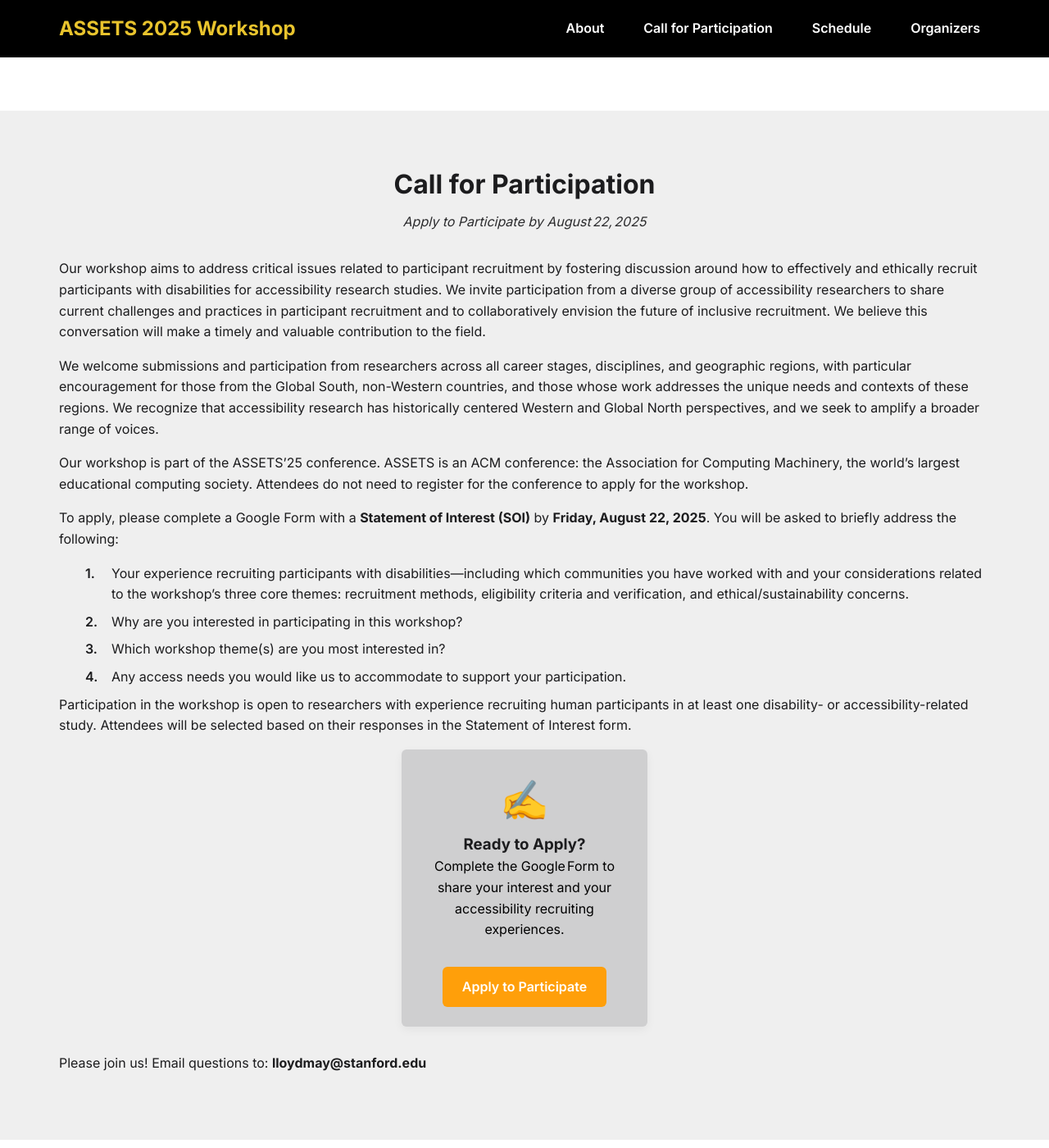
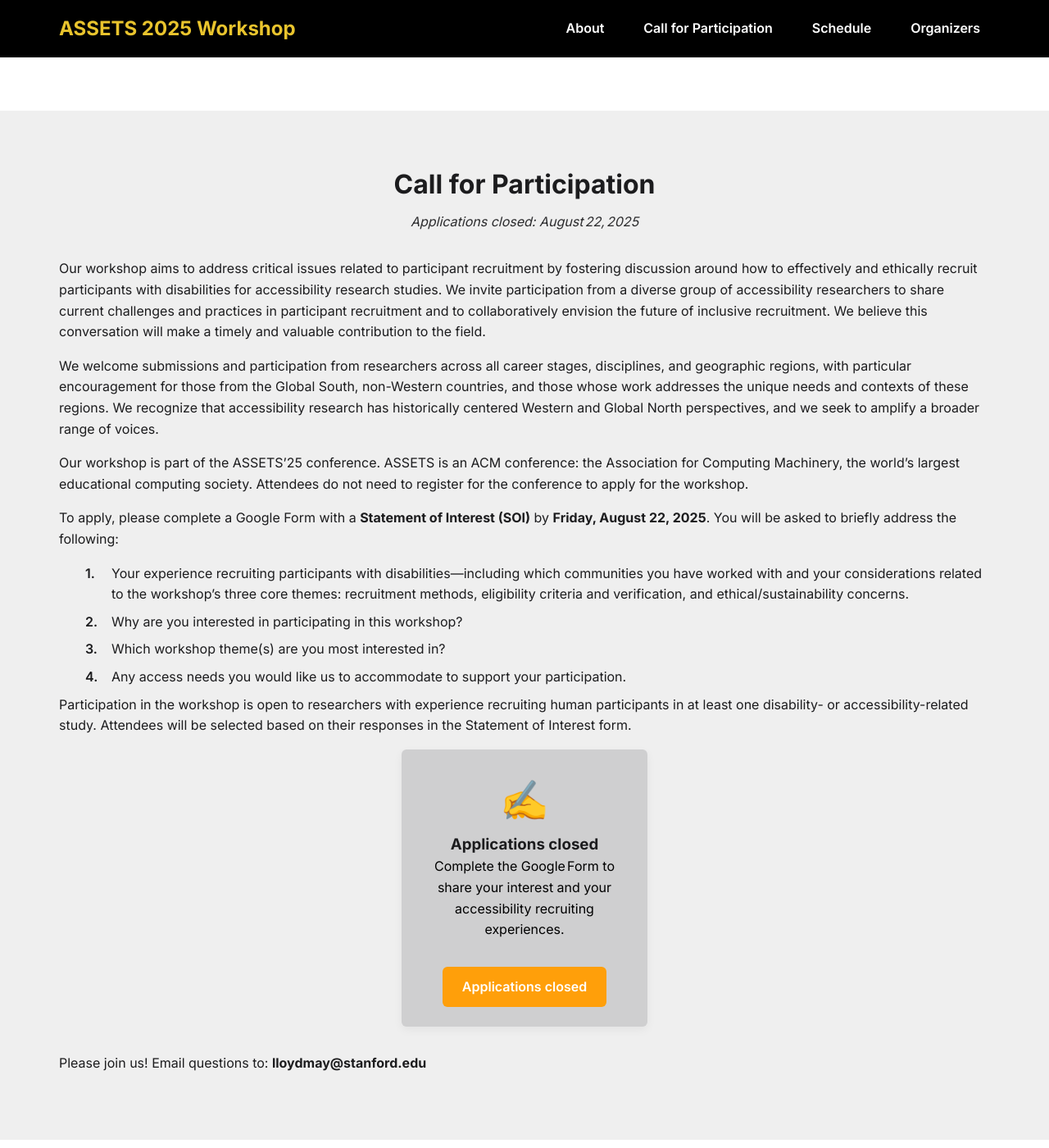
Before and after one commit to assets-recruitment-2025/assets-recruitment-2025.github.io, a Jekyll site: the page built from index.md, in a window 1280 px wide and 1400 px high, scrolled down 1186 px. Shown: the whole window at 82% size. Built offline with Jekyll 4.4.1, drawn with Linux system fonts in a browser that asks for light colours.

```diff
--- a/index.md
+++ b/index.md
@@ -106,7 +106,7 @@
             Call for Participation
             </h2>
             <p class="section-subheading">
-            Apply to Participate by
+            Applications closed:
             <time datetime="2025-08-08">August 22, 2025</time>
             </p>
     </div>
@@ -135,7 +135,7 @@
             <!-- Card: Ready to Apply (CTA) -->
             <div class="call-card call-card--cta">
             <div class="call-card-icon">✍️</div>
-            <h3>Ready to Apply?</h3>
+            <h3>Applications closed</h3>
             <p>
                 Complete the Google Form to share your interest and your accessibility recruiting experiences.
             </p>
@@ -143,7 +143,7 @@
                 class="btn btn-primary"
                 href="https://forms.gle/XrTLxiypCMxgvmiF6"
             >
-                Apply to Participate
+                Applications closed
             </a>
             </div>
         </div>
```
